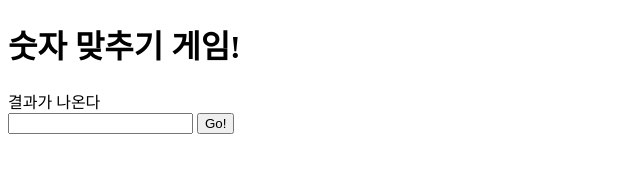
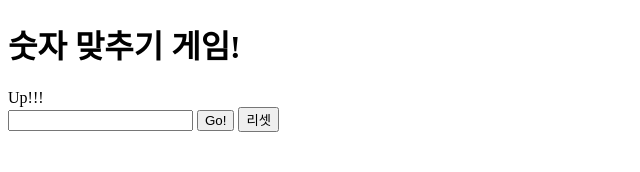
Before and after one commit to donggyuparkdev/number-guess-game, a plain HTML site: page index.html in a window 1280 px wide. Both pictures are taken after a click on the button "Go!". Shown: the whole page, without its empty margins (0-640 px from the left). Drawn offline with Linux system fonts and the light colour scheme.

Commit message:
first commit

```diff
--- a/index.html
+++ b/index.html
@@ -9,9 +9,10 @@
 </head>
 <body>
     <h1>숫자 맞추기 게임!</h1>
-    <div>결과가 나온다</div>
-    <input type="number">
+    <div id="result-area">결과가 나온다</div>
+    <input type="number" id="user-input"/>
     <button id="play-button">Go!</button>
+    <button id="reset-button">리셋</button>
     <script src="main.js"></script>
 </body>
 </html>
--- a/main.js
+++ b/main.js
@@ -1,5 +1,8 @@
 let computerNum = 0;
-let playButton = document.getElementById("play-button")
+let playButton = document.getElementById("play-button");
+let userInput = document.getElementById("user-input");
+let resultArea = document.getElementById("result-area");
+let resetButton = document.getElementById("reset-button");
 
 playButton.addEventListener("click",play);
 
@@ -11,15 +14,27 @@ function pickRandomNum() {
 }
 
 // 2. User 번호 입력 -> go버튼 누름
+// 3. 정답일시 -> 맞췄습니다.
+// 4. 랜덤번호 < User 번호 = Down!
+// 5. 랜덤번호 > User 번호 = Up!
 function play() {
-    console.log("게임시작");
+    let userValue = userInput.value;
+    if(userValue < computerNum) {
+        resultArea.textContent = "Up!!!"
+        // console.log("Up!!!")
+    } else if (userValue > computerNum) {
+        resultArea.textContent = "Down!!!"
+        // console.log("Down!!!")
+    } else {
+        resultArea.textContent = "맞췄습니다!!!"
+        // console.log("맞췄습니다!!!")
+    }
+
 }
 
 pickRandomNum();
 
-// 3. 정답일시 -> 맞췄습니다.
-// 5. 랜덤번호 > User 번호 = Up!
-// 4. 랜덤번호 < User 번호 = Down!
+
 // 6. Reset버튼 -> 게임리셋
 // 7. 5번 기회 다쓰면 게임 끝 (버튼, disable)
 // 8. 1~100 범위 밖 숫자 입력시 알람. 기회 깍지 않음
```
